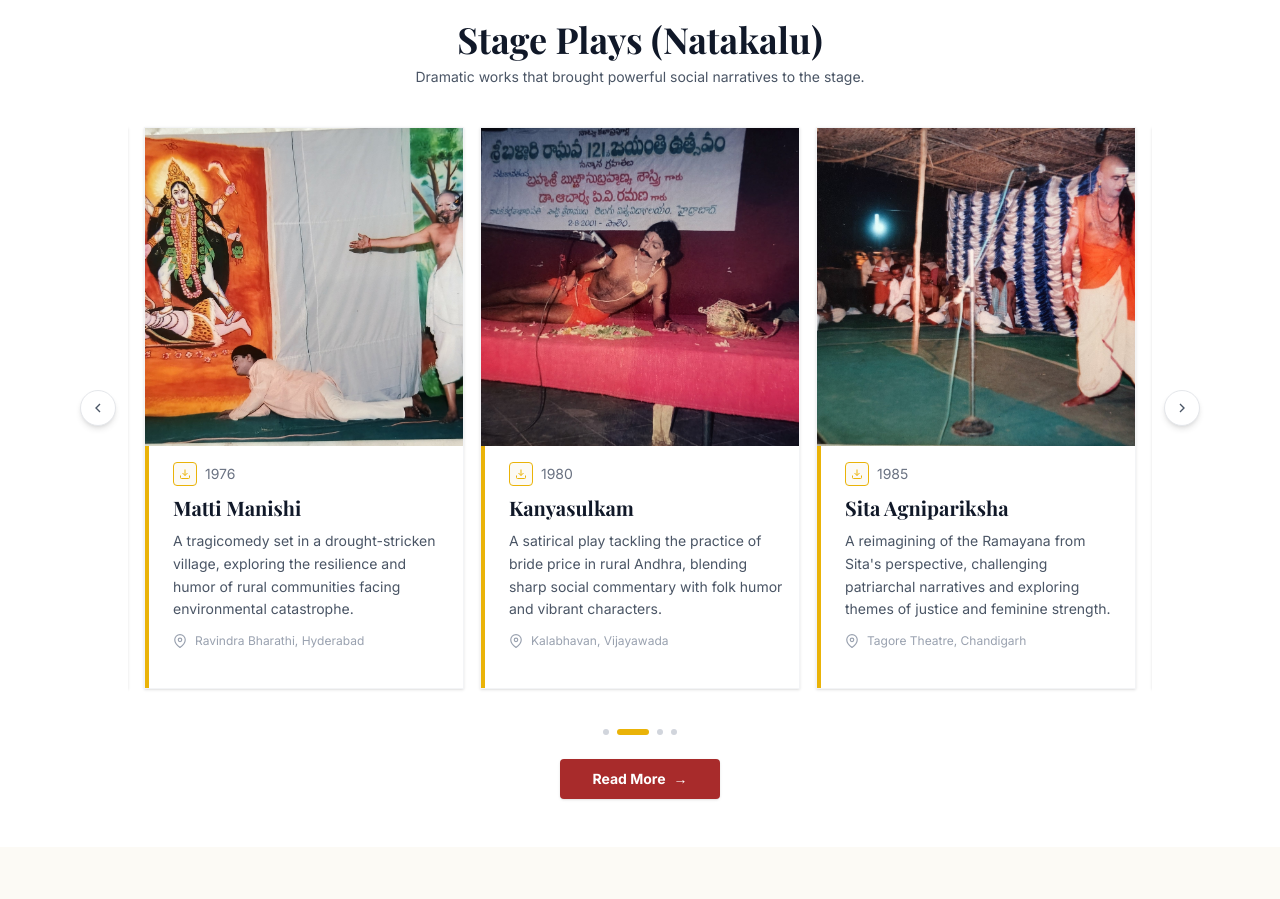
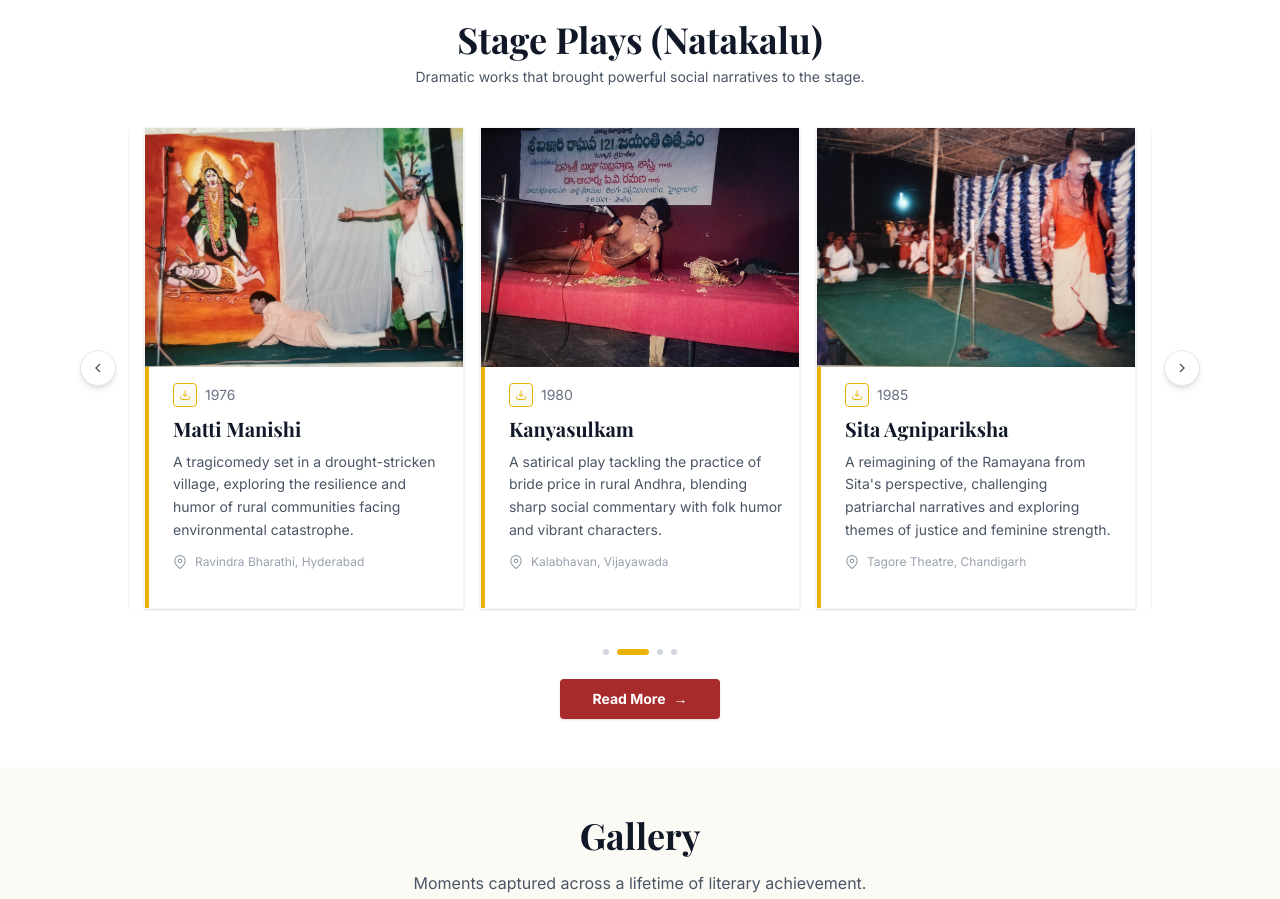
Before and after one commit to Balakrishna-ui/Literature, a Next.js app in the folder frontend/: page / in a window 1280 px wide. Shown: the part 3440-4339 px from the top of the page. Built offline with nearby package versions, Linux system fonts and the light colour scheme; a web font is replaced by a local one.

Commit message:
Reduce StagePlays image height by 25% (aspect-[4/3])

```diff
--- a/frontend/src/components/StagePlays.tsx
+++ b/frontend/src/components/StagePlays.tsx
@@ -132,7 +132,7 @@ export default function StagePlays() {
                   style={{ width: `calc(${100 / cardsToShow}% - 16px)` }}
                 >
                   {/* Image */}
-                  <div className="aspect-square bg-[#1c2331] relative overflow-hidden">
+                  <div className="aspect-[4/3] bg-[#1c2331] relative overflow-hidden">
                     {play.image ? (
                       <img src={play.image} alt={play.title} className="w-full h-full object-cover transition-transform duration-500 group-hover:scale-105" />
                     ) : (
```
